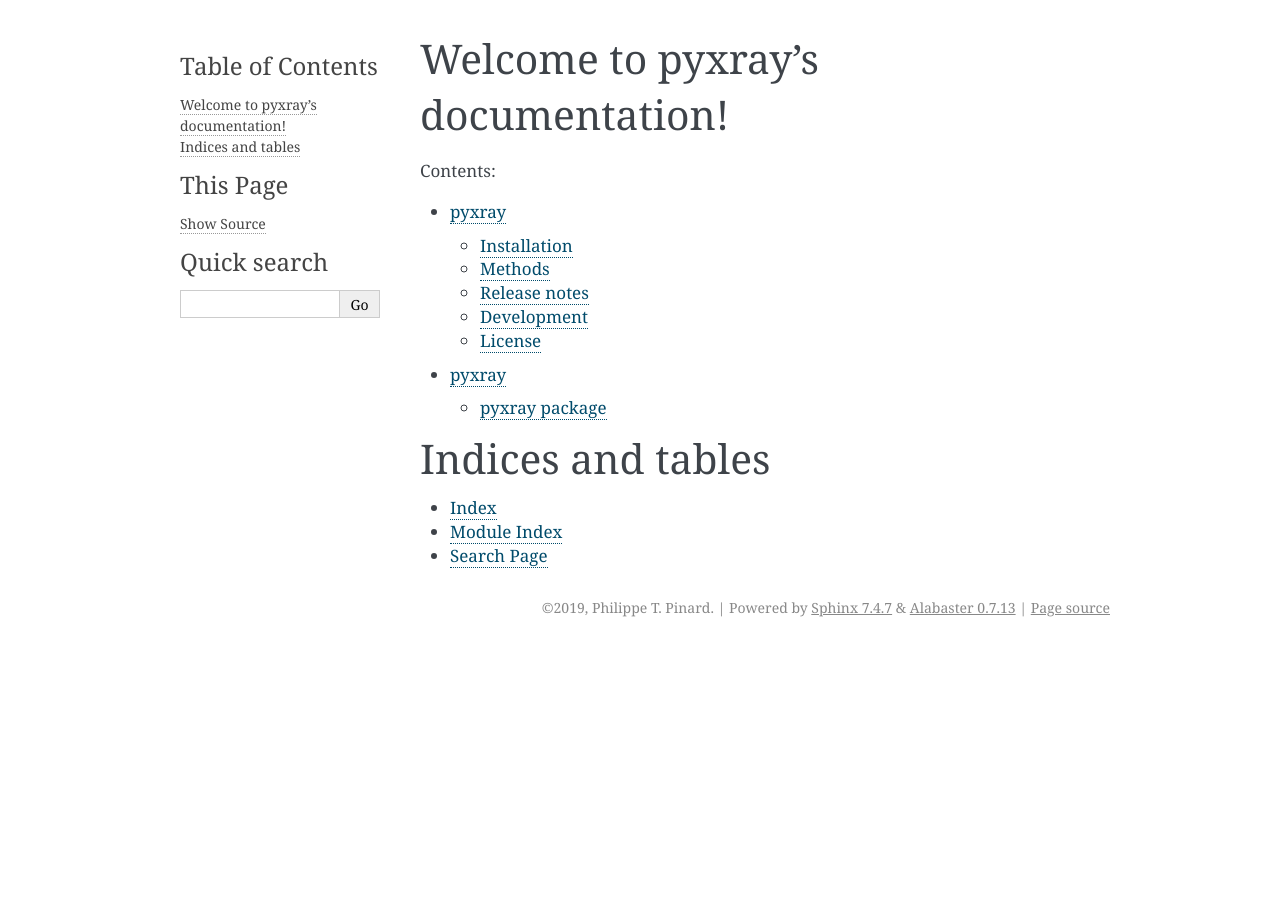
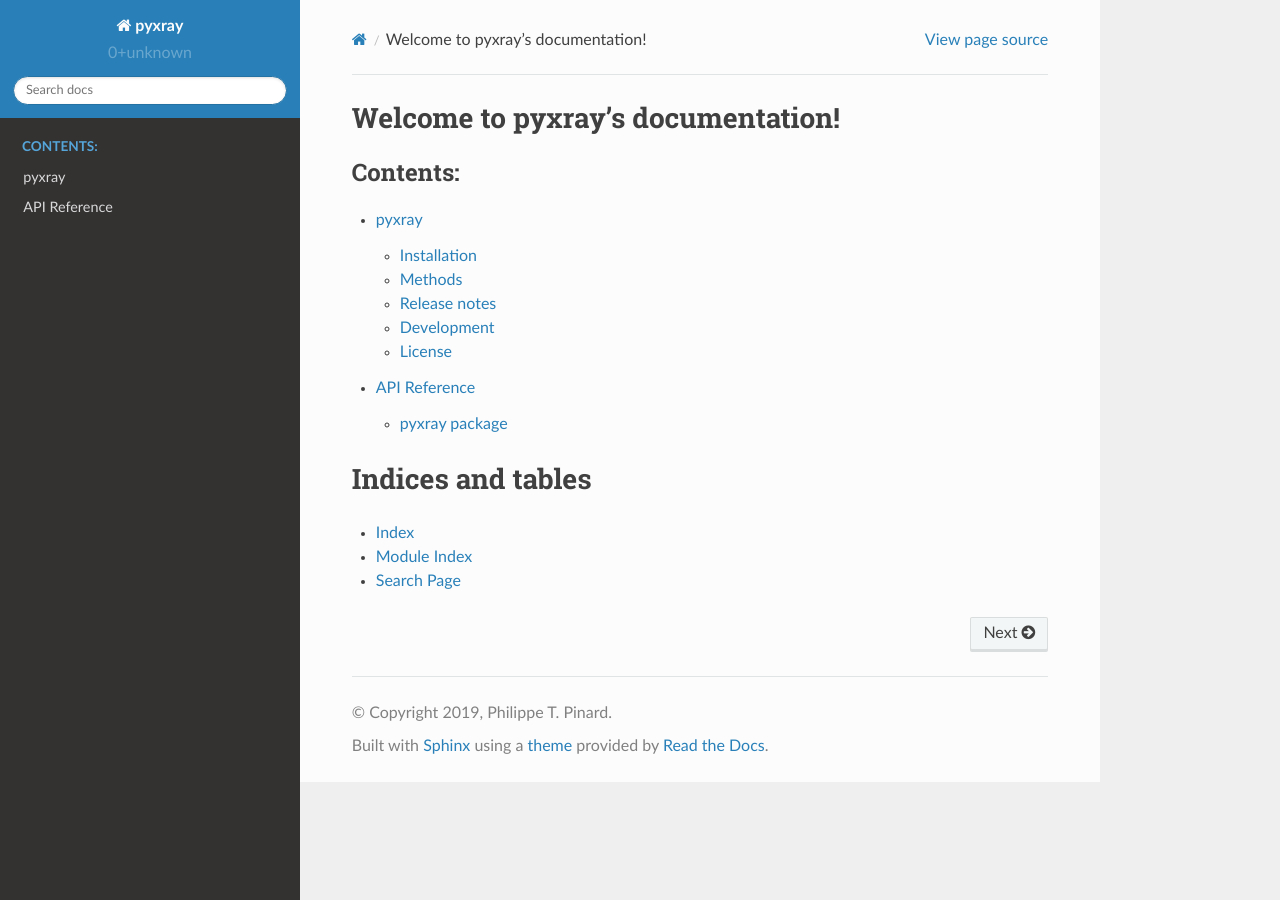
Before and after one commit to openmicroanalysis/pyxray, a Sphinx documentation site: the page built from docs/source/index.rst, in a window 1280 px wide. Built offline with Sphinx 7.4.7 and the Read the Docs theme 2.0.0, drawn with Linux system fonts in a browser that asks for light colours.

Commit message:
Update sphinx configuration
Add automatic version from pyxray.__version__.
Use Read The Docs theme.
Ignore api/modules.rst and use api.rst to display the API.

```diff
--- /dev/null
+++ b/docs/source/api.rst
@@ -0,0 +1,7 @@
+API Reference
+=============
+
+.. toctree::
+   :maxdepth: 4
+
+   api/pyxray
--- a/docs/source/conf.py
+++ b/docs/source/conf.py
@@ -16,6 +16,7 @@
 # import sys
 # sys.path.insert(0, os.path.abspath('.'))
 
+from pyxray import __version__
 
 # -- Project information -----------------------------------------------------
 
@@ -24,9 +25,9 @@
 author = 'Philippe T. Pinard'
 
 # The short X.Y version
-version = ''
+version = __version__
 # The full version, including alpha/beta/rc tags
-release = '1.3.4.1'
+release = __version__
 
 
 # -- General configuration ---------------------------------------------------
@@ -67,7 +68,7 @@
 # List of patterns, relative to source directory, that match files and
 # directories to ignore when looking for source files.
 # This pattern also affects html_static_path and html_extra_path.
-exclude_patterns = []
+exclude_patterns = ['*/modules.rst']
 
 # The name of the Pygments (syntax highlighting) style to use.
 pygments_style = None
@@ -78,7 +79,7 @@
 # The theme to use for HTML and HTML Help pages.  See the documentation for
 # a list of builtin themes.
 #
-html_theme = 'alabaster'
+html_theme = 'sphinx_rtd_theme'
 
 # Theme options are theme-specific and customize the look and feel of a theme
 # further.  For a list of options available for each theme, see the
--- a/docs/source/index.rst
+++ b/docs/source/index.rst
@@ -11,7 +11,7 @@
    :caption: Contents:
 
    readme
-   api/modules
+   api
 
 Indices and tables
 ==================
```
